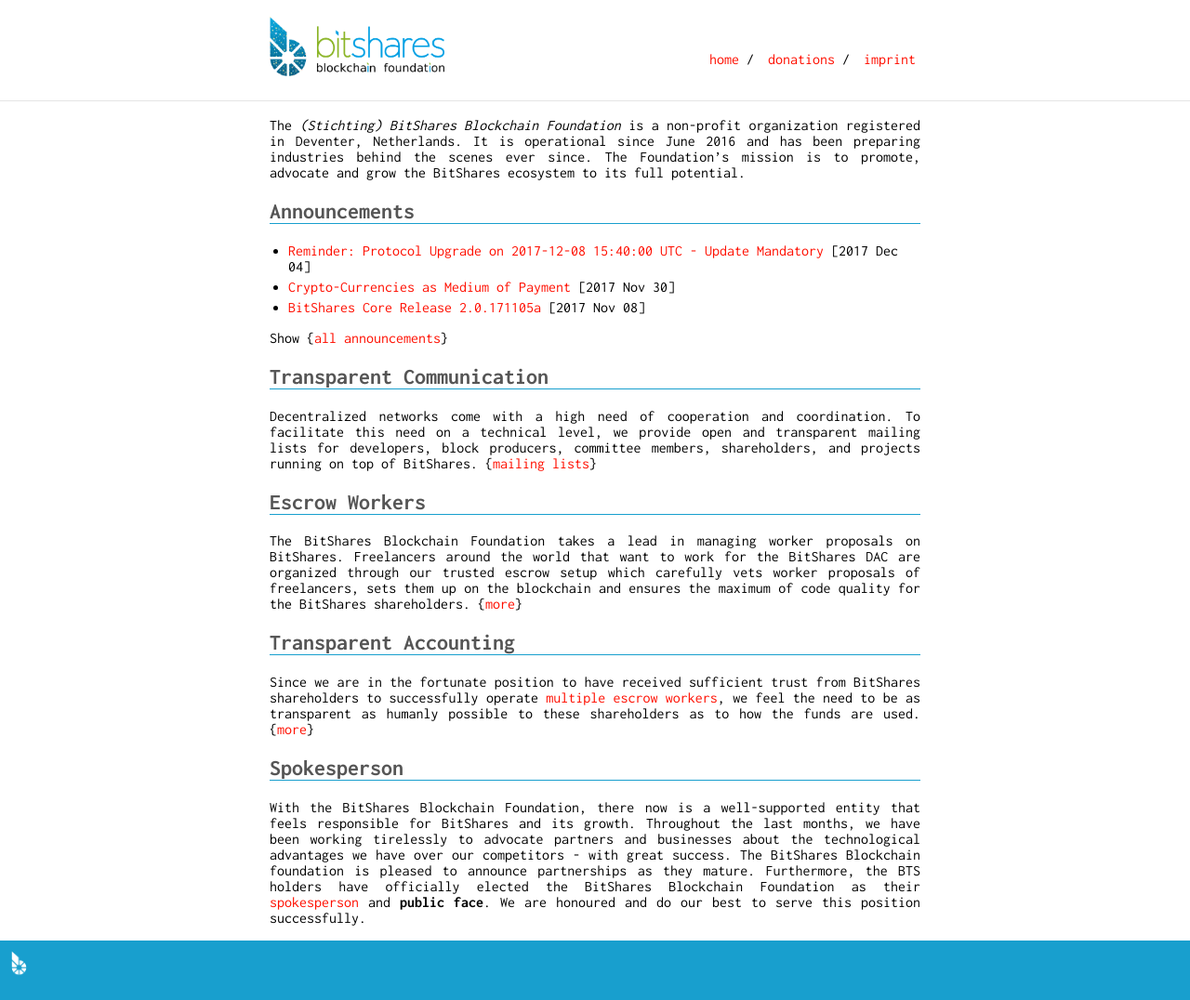
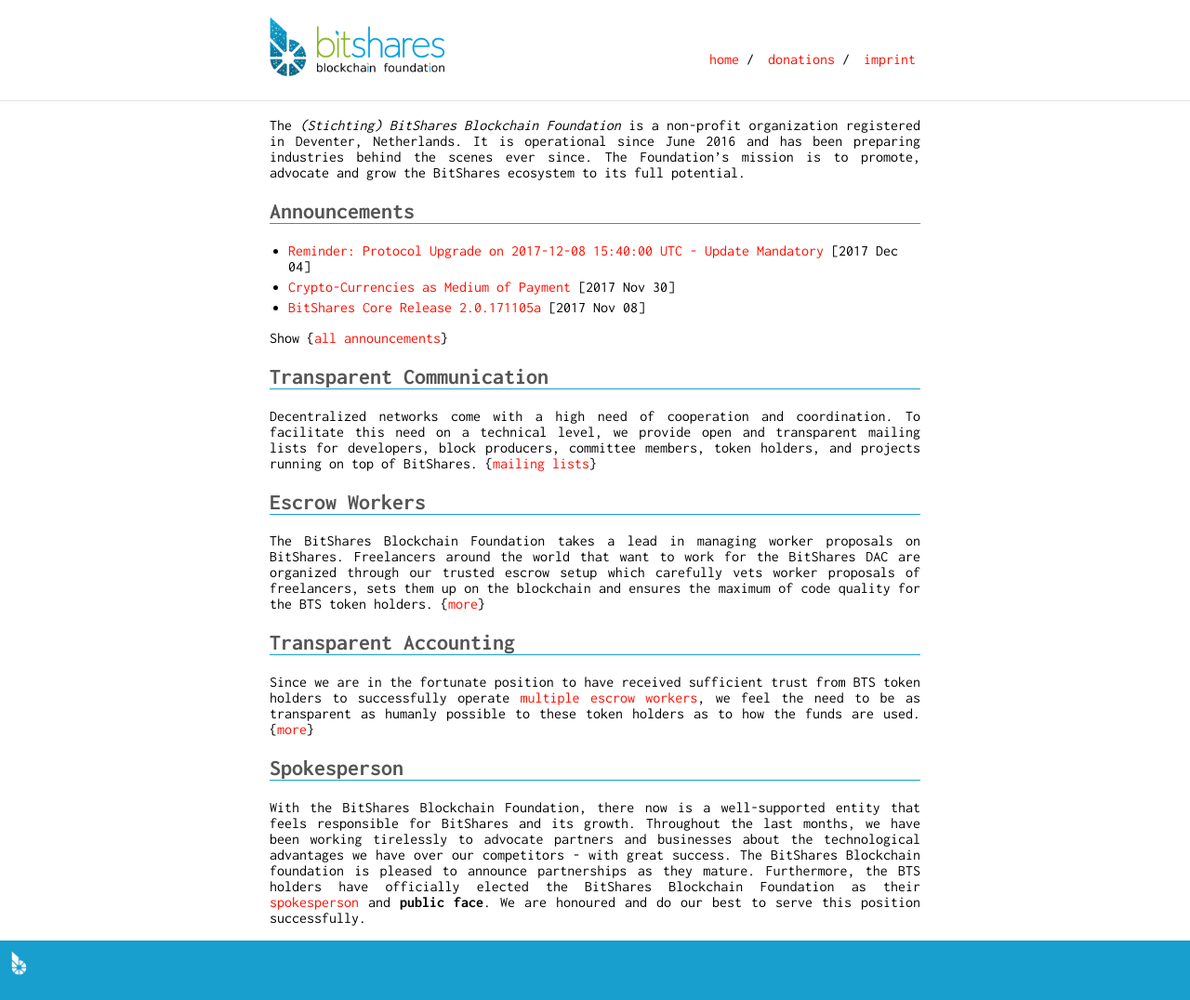
Before and after one commit to thehapax/bitshares.foundation, a Jekyll site: the page built from index.md, in a window 1280 px wide. Shown: the whole page at 93% size. Built offline with Jekyll 4.4.1, drawn with Linux system fonts in a browser that asks for light colours.

Commit message:
BitShares shareholders -> BTS token holders

```diff
--- a/index.md
+++ b/index.md
@@ -17,7 +17,7 @@ Show {[all announcements](/anns)}
 
 Decentralized networks come with a high need of cooperation and coordination.
 To facilitate this need on a technical level, we provide open and transparent
-mailing lists for developers, block producers, committee members, shareholders,
+mailing lists for developers, block producers, committee members, token holders,
 and projects running on top of BitShares.
 {[mailing lists](http://lists.bitshares.foundation)}
 
@@ -27,14 +27,14 @@ The BitShares Blockchain Foundation takes a lead in managing worker proposals on
 BitShares. Freelancers around the world that want to work for the BitShares DAC
 are organized through our trusted escrow setup which carefully vets worker
 proposals of freelancers, sets them up on the blockchain and ensures the maximum
-of code quality for the BitShares shareholders. {[more](/worker)}
+of code quality for the BTS token holders. {[more](/worker)}
 
 ## Transparent Accounting
 
 Since we are in the fortunate position to have received sufficient trust from
-BitShares shareholders to successfully operate [multiple escrow
+BTS token holders to successfully operate [multiple escrow
 workers](http://www.bitshares.foundation/worker), we feel the need to be as
-transparent as humanly possible to these shareholders as to how the funds are
+transparent as humanly possible to these token holders as to how the funds are
 used. {[more](/accounting)}
 
 ## Spokesperson
```
Also changed, not shown: accounting.md (+10 -10 lines), worker.md (+3 -3 lines).
